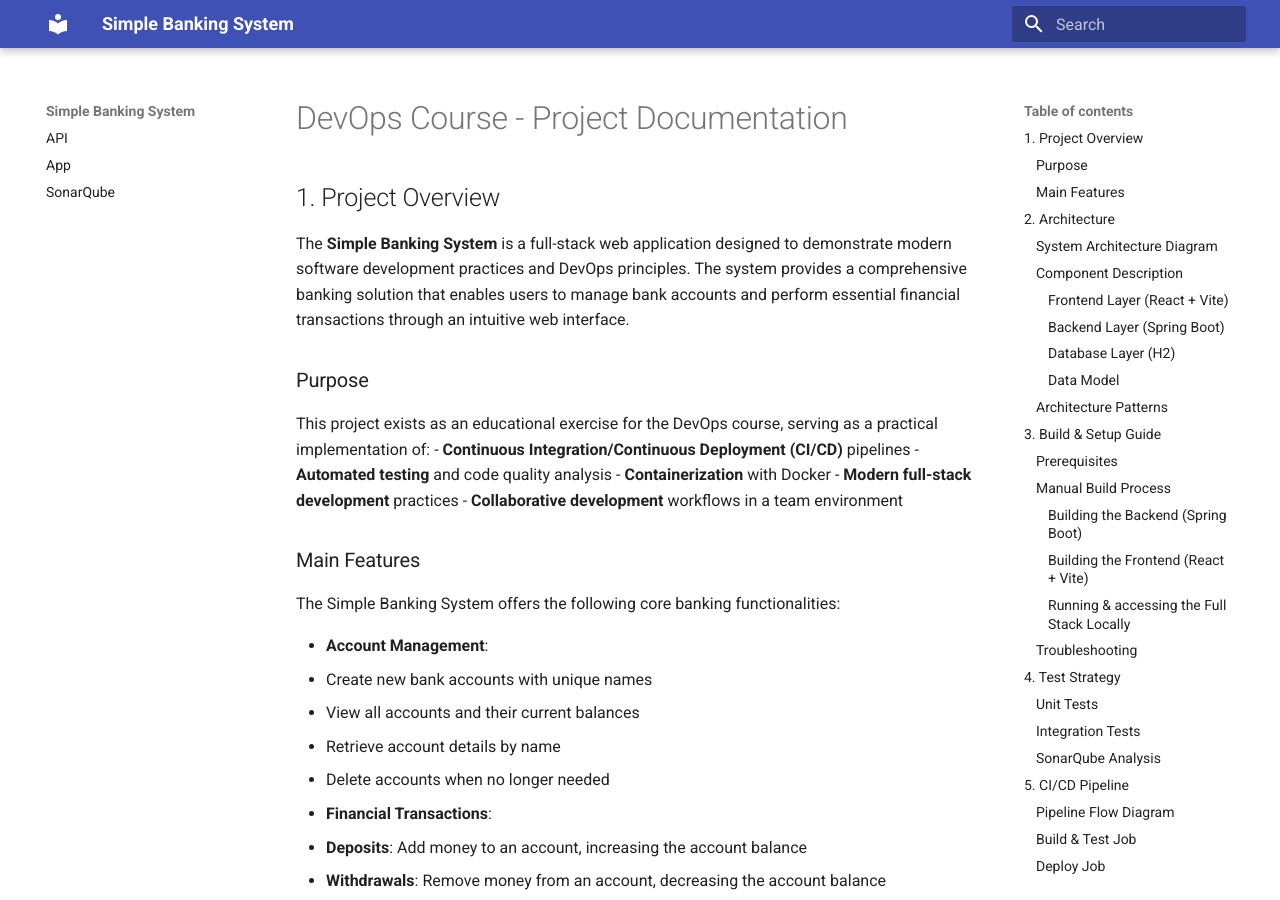
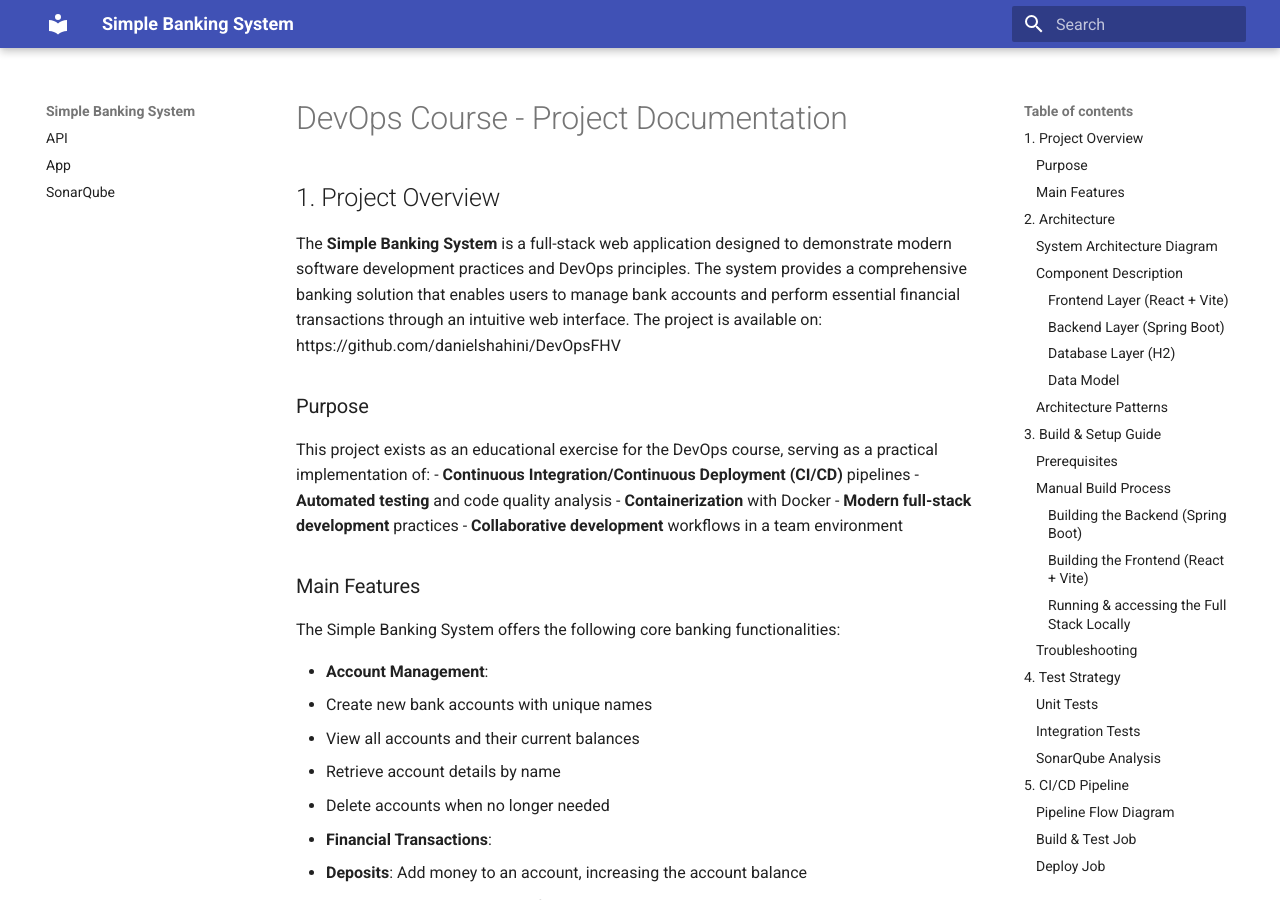
Before and after one commit to danielshahini/DevOpsFHV, an MkDocs documentation site: the page built from docs/doc.md, in a window 1280 px wide and 900 px high. Built offline with MkDocs 1.6.1 and Material for MkDocs 9.7.7, drawn with Linux system fonts in a browser that asks for light colours.

Commit message:
+ updating docs

```diff
--- a/docs/doc.md
+++ b/docs/doc.md
@@ -3,7 +3,7 @@
 ## 1. Project Overview
 
 The **Simple Banking System** is a full-stack web application designed to demonstrate modern software development practices and DevOps principles. The system provides a comprehensive banking solution that enables users to manage bank accounts and perform essential financial transactions through an intuitive web interface.
-
+The project is available on: https://github.com/danielshahini/DevOpsFHV
 ### Purpose
 
 This project exists as an educational exercise for the DevOps course, serving as a practical implementation of:
```
